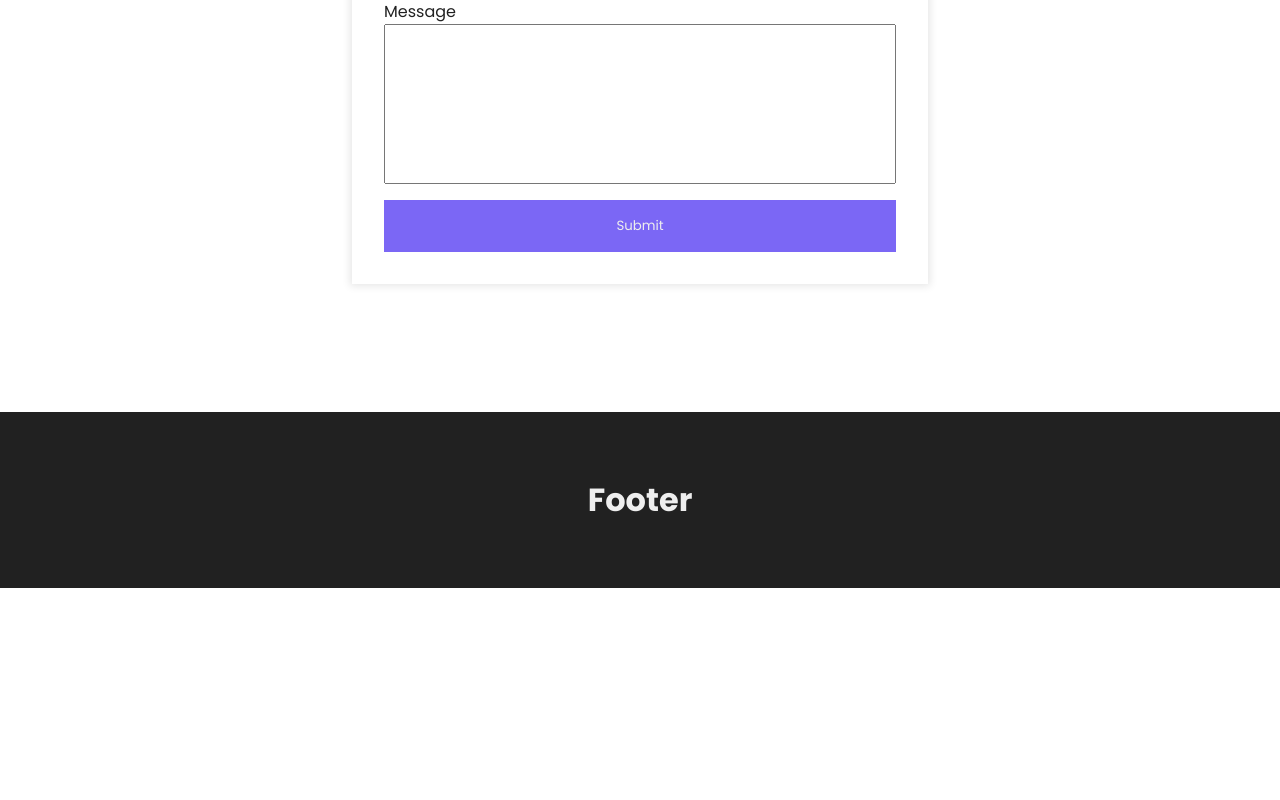
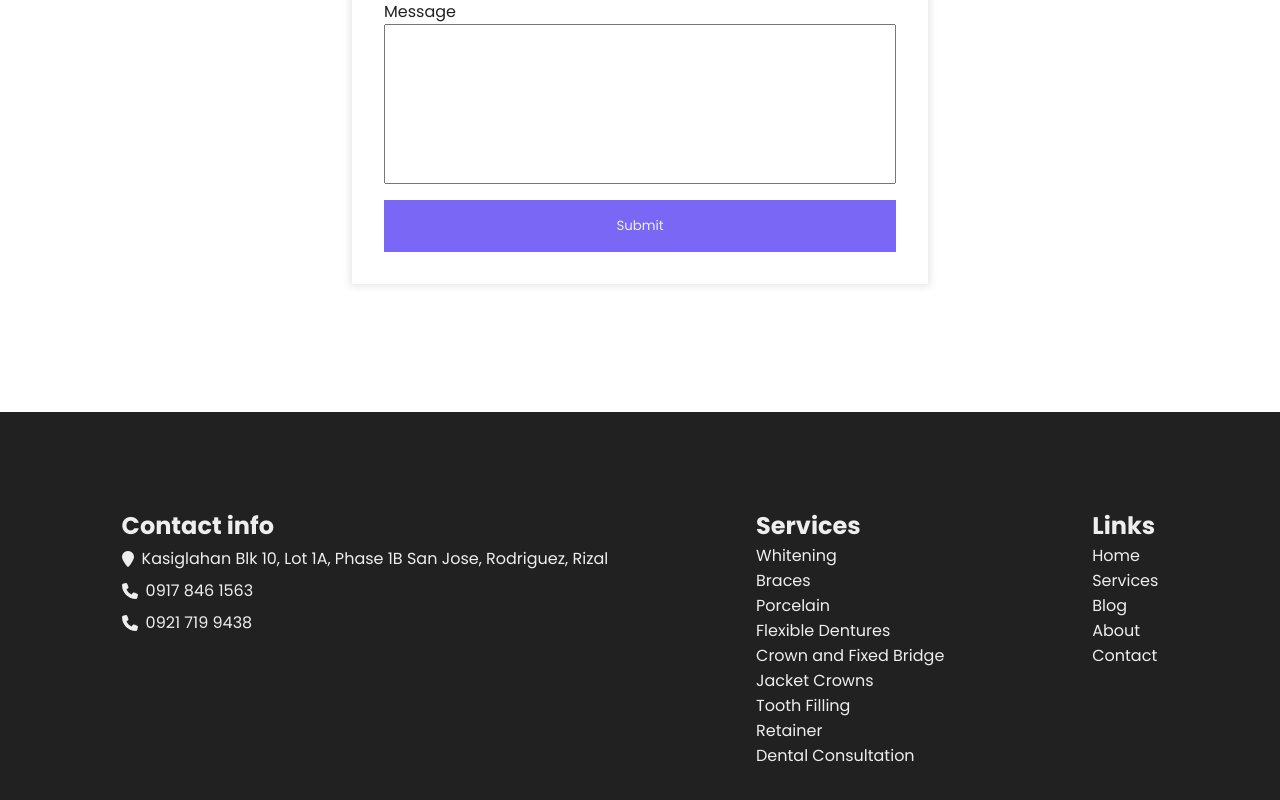
Before and after one commit to ryncrdl/dental-clinic, a React (Create React App) app: page / in a window 1280 px wide. Shown: the part 7630-8430 px from the top of the page. Before the commit the page ends 8218 px from the top, so only its background shows below. Built offline with nearby package versions, Linux system fonts and the light colour scheme.

Commit message:
update all files

```diff
--- a/src/components/Footer.js
+++ b/src/components/Footer.js
@@ -1,8 +1,46 @@
+import { FontAwesomeIcon } from "@fortawesome/react-fontawesome";
+import { faPhone, faMapMarker } from "@fortawesome/free-solid-svg-icons";
+
 const Footer = () => {
   return (
     <footer>
-      <h1>Footer</h1>
-      <div id="footer-container"></div>
+      <div id="footer-container">
+        <div>
+          <h2>Contact info</h2>
+          <span>
+            <FontAwesomeIcon icon={faMapMarker} />
+            Kasiglahan Blk 10, Lot 1A, Phase 1B San Jose, Rodriguez, Rizal
+          </span>
+          <span>
+            <FontAwesomeIcon icon={faPhone} />
+            0917 846 1563
+          </span>
+          <span>
+            <FontAwesomeIcon icon={faPhone} />
+            0921 719 9438
+          </span>
+        </div>
+        <div>
+          <h2>Services</h2>
+          <a href="#">Whitening</a>
+          <a href="#">Braces</a>
+          <a href="#">Porcelain</a>
+          <a href="#">Flexible Dentures</a>
+          <a href="#">Crown and Fixed Bridge</a>
+          <a href="#">Jacket Crowns</a>
+          <a href="#">Tooth Filling</a>
+          <a href="#">Retainer</a>
+          <a href="#">Dental Consultation</a>
+        </div>
+        <div>
+          <h2>Links</h2>
+          <a href="#home">Home</a>
+          <a href="#services">Services</a>
+          <a href="#blogs">Blog</a>
+          <a href="#about">About</a>
+          <a href="#contact">Contact</a>
+        </div>
+      </div>
     </footer>
   );
 };
--- a/src/index.css
+++ b/src/index.css
@@ -269,3 +269,28 @@ footer {
   background: var(--clr-3);
   color: var(--clr-2);
 }
+
+#footer-container{
+  display: flex;
+  margin: 2rem 0rem;
+  width:90%;
+  justify-content: space-between;
+}
+
+#footer-container div{
+
+}
+
+#footer-container div span {
+  display: flex;
+  align-items: center;
+  gap: 0.5rem;
+  line-height: 2rem;
+}
+
+
+#footer-container a {
+  text-decoration: none;
+  color: var(--clr-2);
+  display: block;
+}
```
